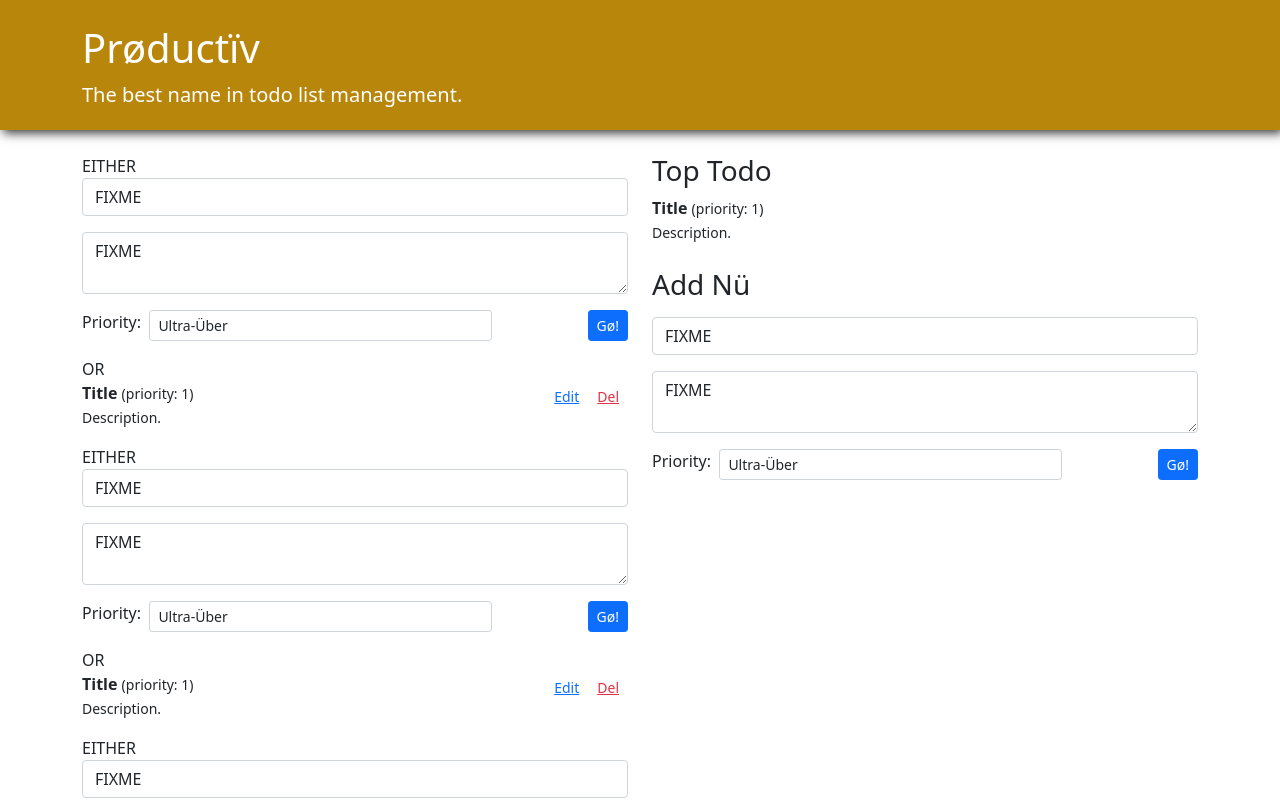
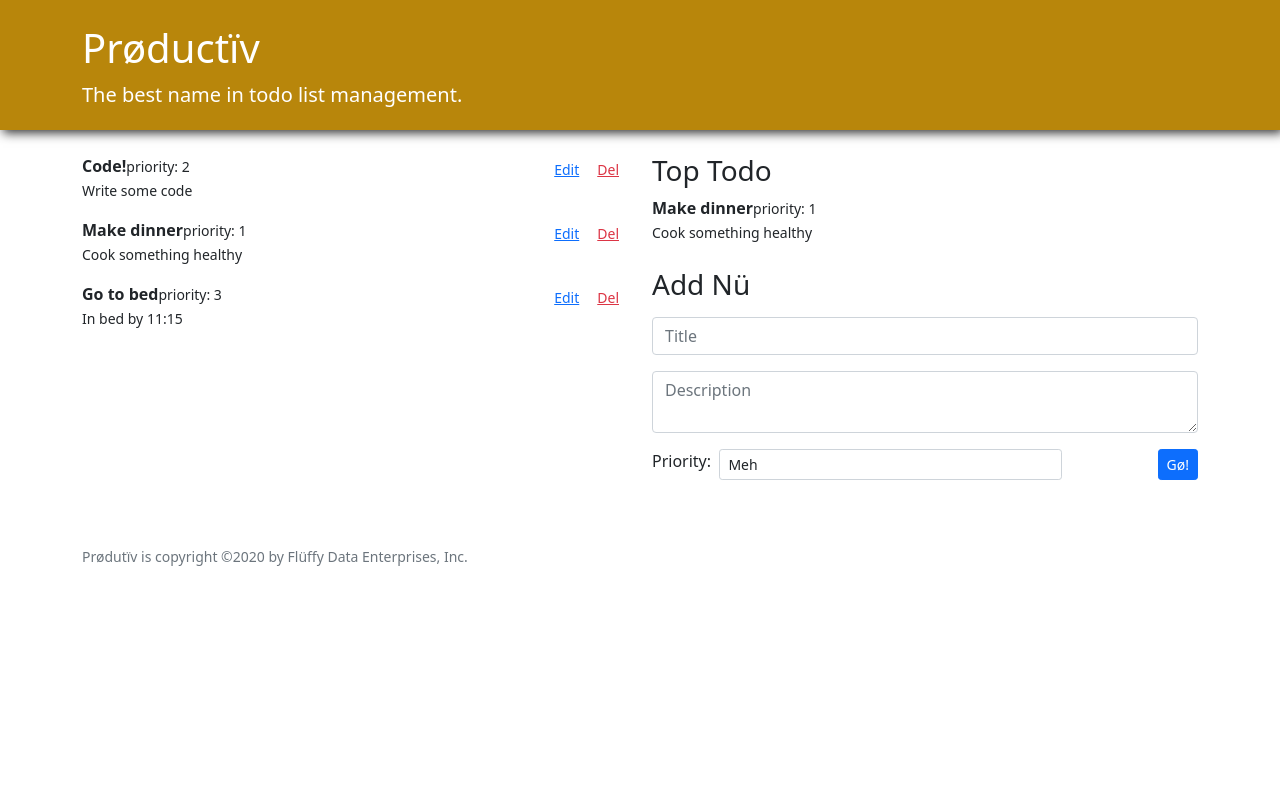
Before and after one commit to ndrewjensen/react-forms-design-productiv, a React (Create React App) app in the folder productiv/: page / in a window 1280 px wide. Shown: the top 800 px of the page. Built offline with nearby package versions, Linux system fonts and the light colour scheme.

Commit message:
fin part 1

```diff
--- a/productiv/src/EditableTodo.js
+++ b/productiv/src/EditableTodo.js
@@ -9,36 +9,43 @@ import TodoForm from "./TodoForm";
  * - update(): fn to call to update a todo
  * - remove(): fn to call to remove a todo
  *
+ * State
+ * - edit: boolean
+ *
  * EditableTodoList -> EditableTodo -> { Todo, TodoForm }
  */
 
 function EditableTodo({todo, update, remove}) {
+  const [edit, setEdit] = useState(false);
+
 
   /** Toggle if this is being edited */
   function toggleEdit() {
-
+    setEdit(!edit);
    }
 
   /** Call remove fn passed to this. */
-  //FIXME:
-  function handleDelete(remove) {
-    remove()
-
+  //QUESTION: Do we need to use this
+  function handleDelete() {
+    remove(todo.id);
    }
 
   /** Edit form saved; toggle isEditing and update in ancestor. */
-  function handleSave(formData) { }
+  function handleSave(formData) {
+    update(formData);
+    toggleEdit();
+  }
 
 
   return (
       <div className="EditableTodo">
 
-                EITHER
 
-                <TodoForm todo={todo} update={update} remove={remove} u/>
+              {edit &&
+                <TodoForm initialFormData={todo} handleSave={handleSave} u/>
+              }
 
-                OR
-
+              {!edit &&
                 <div className="mb-3">
                   <div className="float-end text-sm-end">
                     <button
@@ -51,11 +58,13 @@ function EditableTodo({todo, update, remove}) {
                         onClick={handleDelete}>
                       Del
                     </button>
+
                   </div>
                   <Todo todo={todo} />
                 </div>
+              }
+      </div>
 
-      </div>
   );
 }
 
--- a/productiv/src/Todo.js
+++ b/productiv/src/Todo.js
@@ -8,11 +8,20 @@ import React from "react";
  * { EditableTodo, TopTodo } -> Todo
  **/
 
-function Todo() {
+function Todo({todo}) {
+  console.log("COOL todo ", todo);
+  const {id, title, description, priority} = todo;
+
+
   return (
       <div className="Todo">
-        <div><b>Title</b> <small>(priority: 1)</small></div>
-        <div><small>Description.</small></div>
+        <div>
+          <b>{title}</b>
+          <small>priority: {priority}</small>
+        </div>
+        <div>
+          <small>{description}</small>
+          </div>
       </div>
   );
 }
--- a/productiv/src/TodoApp.js
+++ b/productiv/src/TodoApp.js
@@ -37,7 +37,7 @@ function TodoApp({initialTodos}) {
 
   /** delete a todo by id */
   function remove(id) {
-    setTodos(todos.filter(todo => todo.id !== id))
+    setTodos(todos.filter(todo => todo.id !== id));
   }
 
   return (
--- a/productiv/src/TodoForm.js
+++ b/productiv/src/TodoForm.js
@@ -42,7 +42,7 @@ function TodoForm({initialFormData, handleSave}) {
               className="form-control"
               placeholder="Title"
               onChange={handleChange}
-              value="FIXME"
+              value={formData.title}
               aria-label="Title"
           />
         </div>
@@ -54,7 +54,7 @@ function TodoForm({initialFormData, handleSave}) {
               className="form-control"
               placeholder="Description"
               onChange={handleChange}
-              value="FIXME"
+              value={formData.description}
               aria-label="Description"
           />
         </div>
@@ -66,7 +66,7 @@ function TodoForm({initialFormData, handleSave}) {
             </label>
             <select id="newTodo-priority"
                     name="priority"
-                    value="FIXME"
+                    value={formData.priority}
                     onChange={handleChange}
                     className="form-control form-control-sm d-inline-flex"
             >
--- a/productiv/src/TopTodo.js
+++ b/productiv/src/TopTodo.js
@@ -10,12 +10,12 @@ import Todo from "./Todo";
  * TodoApp -> TopTodo
  */
 
-function TopTodo() {
+function TopTodo({todos}) {
   // lowest-priority # is the highest priority
-  // let top = todos.reduce(
-  //     (acc, cur) => cur.priority < acc.priority ? cur : acc, todos[0]);
+  let top = todos.reduce(
+      (acc, cur) => cur.priority < acc.priority ? cur : acc, todos[0]);
 
-  return <Todo  />;
+  return <Todo todo={top} />;
 }
 
 export default TopTodo;
```
